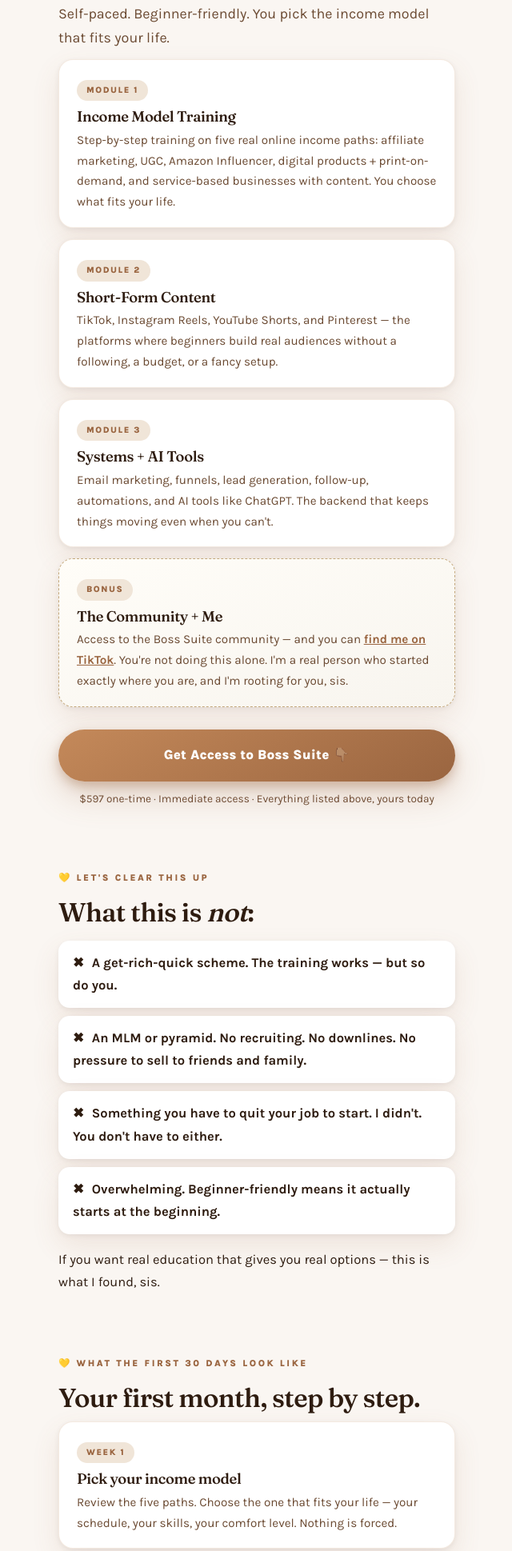
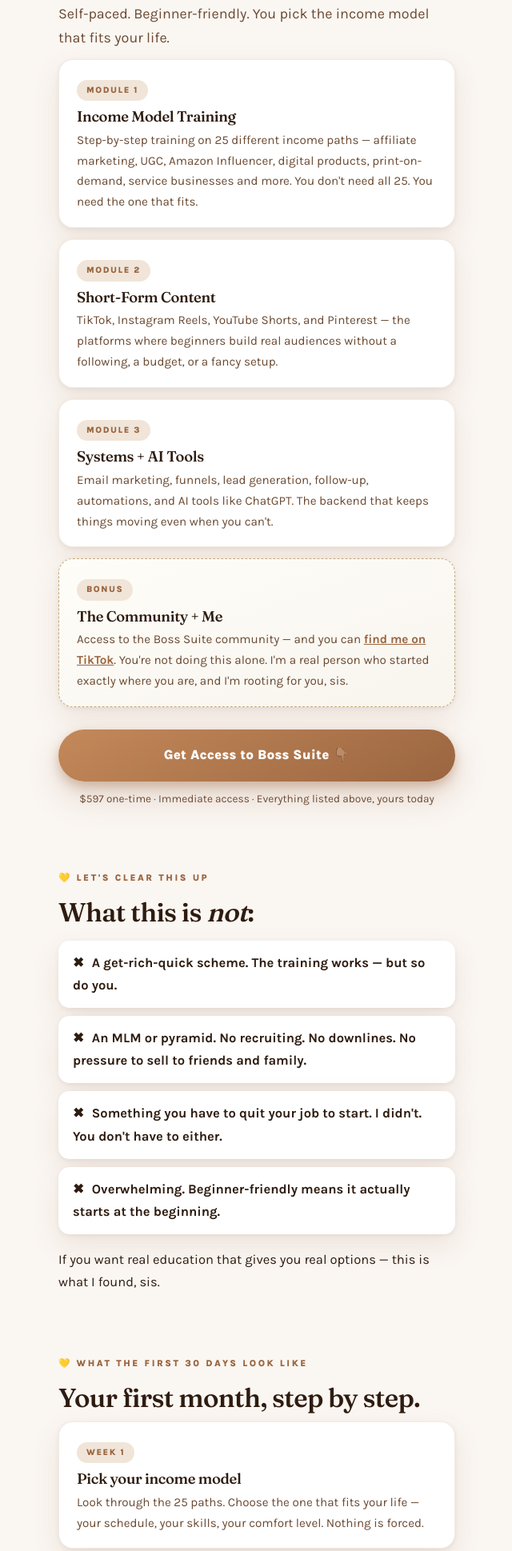
Before and after one commit to charleshayesdigitally-oss/tdd-client-pages, a plain HTML site: page 2026-07-13--crispen-arguellez/index.html in a window 1280 px wide. Shown: the part 3872-5811 px from the top of the page at 80% size, without its empty margins (319-959 px from the left). Drawn offline with Linux system fonts and the light colour scheme.

Commit message:
Crispen page: 25 income paths (Charles-confirmed 7/13) in module 1 + Week 1 card

```diff
--- a/2026-07-13--crispen-arguellez/index.html
+++ b/2026-07-13--crispen-arguellez/index.html
@@ -256,7 +256,7 @@
       <div class="stack-item">
         <span class="tag">Module 1</span>
         <h3>Income Model Training</h3>
-        <p>Step-by-step training on five real online income paths: affiliate marketing, UGC, Amazon Influencer, digital products + print-on-demand, and service-based businesses with content. You choose what fits your life.</p>
+        <p>Step-by-step training on 25 different income paths &mdash; affiliate marketing, UGC, Amazon Influencer, digital products, print-on-demand, service businesses and more. You don't need all 25. You need the one that fits.</p>
       </div>
       <div class="stack-item">
         <span class="tag">Module 2</span>
@@ -299,7 +299,7 @@
       <div class="stack-item">
         <span class="tag">Week 1</span>
         <h3>Pick your income model</h3>
-        <p>Review the five paths. Choose the one that fits your life — your schedule, your skills, your comfort level. Nothing is forced.</p>
+        <p>Look through the 25 paths. Choose the one that fits your life — your schedule, your skills, your comfort level. Nothing is forced.</p>
       </div>
       <div class="stack-item">
         <span class="tag">Week 2</span>
```
